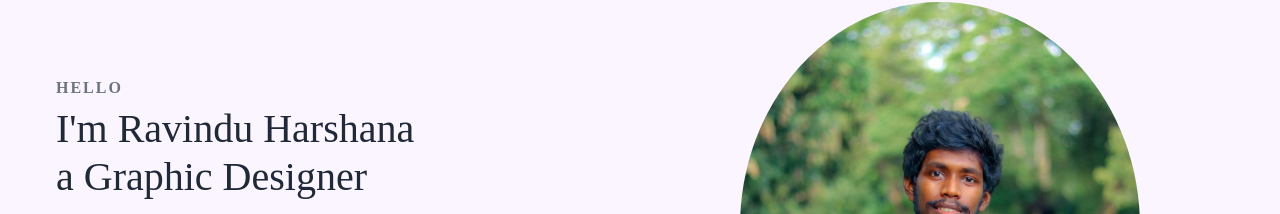
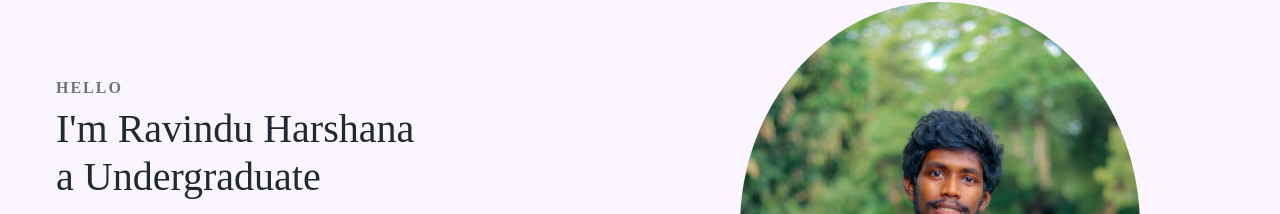
Before and after one commit to RavinduHarshana/HtmlappAzure, a plain HTML site: page index.html in a window 1280 px wide. Shown: the part 207-421 px from the top of the page. Drawn offline with nearby package versions, Linux system fonts and the light colour scheme.

Commit message:
Update index.html

```diff
--- a/index.html
+++ b/index.html
@@ -38,7 +38,7 @@
             <div class="content">
                 <p class="subtitle">HELLO</p>
                 <h2 class="title">
-                    I'm <span">Ravindu Harshana<br>a </span>Graphic Designer
+                    I'm <span">Ravindu Harshana<br>a </span>Undergraduate
                 </h2>
                 <p class="description">Lorem ipsum doler, sit amet consectetur adipisicing elit. Voluptatum
                     reprehenderit numquam ut
```
